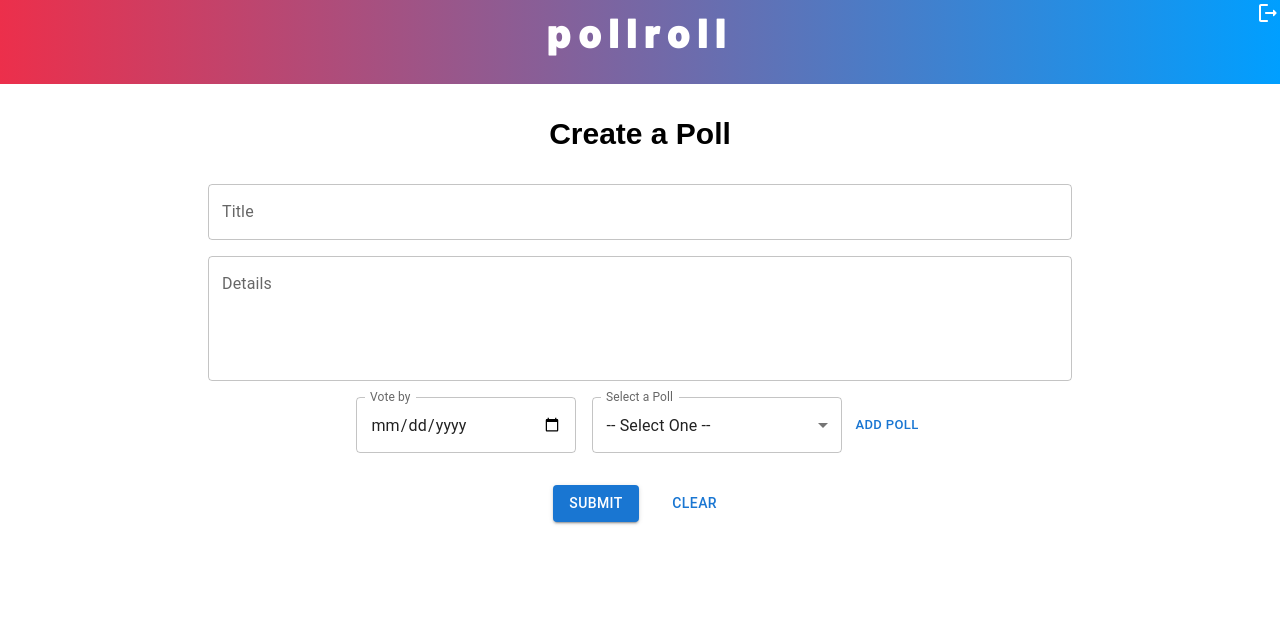
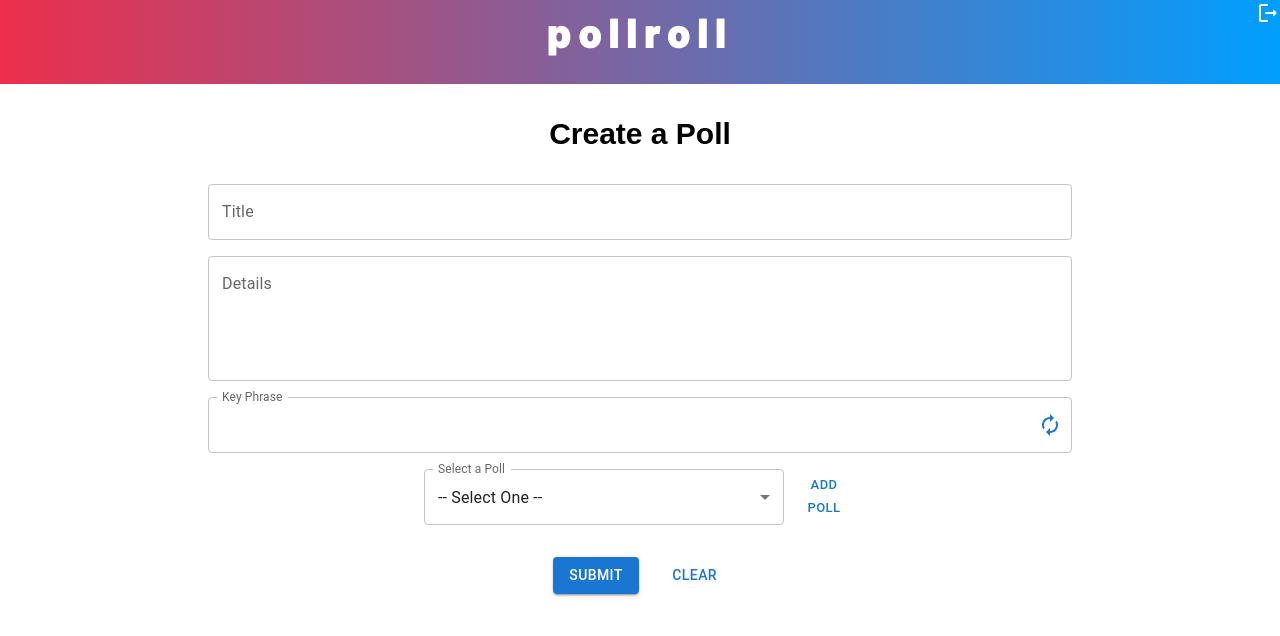
Before and after one commit to 12C0DE/poll-roll, a React (Create React App) app: page /createPoll in a window 1280 px wide. Shown: the top 636 px of the page. Built offline with nearby package versions, Linux system fonts and the light colour scheme; no server answers; a web font is replaced by a local one.

Commit message:
keyphrase logic & create poll layout updated

```diff
--- a/package.json
+++ b/package.json
@@ -19,6 +19,7 @@
     "ipaddr": "^0.1.0",
     "postcss-cli": "^9.1.0",
     "public-ip": "^5.0.0",
+    "random-word-slugs": "^0.1.6",
     "react": "^17.0.2",
     "react-chartjs-2": "^4.0.1",
     "react-charts": "^3.0.0-beta.35",
--- a/src/Components/PollTypeList.js
+++ b/src/Components/PollTypeList.js
@@ -10,16 +10,15 @@
   const [selLocalPoll, setSelLocalPoll] = useState(PollEnums.None);
 
   return (
-    <div className="flex flex-row flex-wrap gap-2 mb-8">
-      <FormControl>
-        <InputLabel id="demo-simple-select-label">Select a Poll</InputLabel>
+    <div className="flex flex-col gap-2 w-full md:w-1/2 md:flex-row">
+      <FormControl className="w-full grow shrink">
+        <InputLabel id="simple-select-label">Select a Poll</InputLabel>
         <Select
-          labelId="demo-simple-select-label"
-          id="demo-simple-select"
+          labelId="simple-select-label"
+          id="simple-select"
           value={selLocalPoll}
           label="Select a Poll"
           onChange={(e) => setSelLocalPoll(e.target.value)}
-          style={{ width: "250px" }}
         >
           <MenuItem value={PollEnums.None}>-- Select One --</MenuItem>
           <MenuItem value={PollEnums.Dates}>Dates</MenuItem>
@@ -29,7 +28,7 @@
       </FormControl>
       <Button
         size="small"
-        style={{ margin: "auto" }}
+        className="mb-8 md:mb-0"
         onClick={() => add(selLocalPoll)}
       >
         Add Poll
--- a/src/Pages/CreatePoll.js
+++ b/src/Pages/CreatePoll.js
@@ -11,21 +11,34 @@
 import TextField from "@mui/material/TextField";
 import Stack from "@mui/material/Stack";
 import Button from "@mui/material/Button";
+import InputAdornment from "@mui/material/InputAdornment";
+import { generateSlug } from "random-word-slugs";
+import { IconButton } from "@mui/material";
+import AutorenewIcon from "@mui/icons-material/Autorenew";
+import Tooltip from "@mui/material/Tooltip";
+import AdapterDateFns from "@mui/lab/AdapterDateFns";
+import LocalizationProvider from "@mui/lab/LocalizationProvider";
+import DatePicker from "@mui/lab/DatePicker";
+import { Controller } from "react-hook-form";
 
 const CreatePoll = ({ history }) => {
   const { polls, addPollOption, clearPolls, setPolls, user } =
     useContext(GlobalContext);
   const {
+    control,
     register,
     reset,
     handleSubmit,
     formState: { errors },
+    getValues,
+    setValue,
   } = useForm();
 
   useEffect(() => {
     reset({
       titleName: "",
       txtDetails: "",
+      keyPhrase: "",
       rsvpDate: "",
     });
 
@@ -50,11 +63,28 @@
     await addPollOption(newPoll);
   };
 
-  const submitPoll = (data) => {
+  const submitPoll = async (data) => {
     console.log("submitPoll");
+    let isUnique = null;
 
     if (!polls.pollOptions.length > 0) {
       console.log("polls length = 0");
+      return;
+    }
+
+    //check if key phrase is available
+    await axios
+      .get(
+        `https://pollroll-api.herokuapp.com/polls/keyphrase/${data.keyPhrase}`
+      )
+      .then((res) => {
+        isUnique = res.data.isUnique;
+      });
+
+    if (isUnique === null) {
+      return;
+    } else if (!isUnique) {
+      alert("Key Phrase is already in use. Change your Key Phrase.");
       return;
     }
 
@@ -71,6 +101,7 @@
     const newPoll = {
       pollName: data.titleName,
       details: data.txtDetails,
+      keyPhrase: data.keyPhrase,
       rsvpDate: data.rsvpDate,
       pollOptions: polls.pollOptions,
       pollKind: pollKind,
@@ -103,7 +134,7 @@
         <div className="flex w-full place-content-center">
           <form
             onSubmit={handleSubmit(submitPoll)}
-            className="w-3/4 place-self-start"
+            className="place-self-start w-full md:w-3/4"
           >
             <Stack spacing={2}>
               <TextField
@@ -128,31 +159,75 @@
                   required: "Details are required",
                 })}
               />
-              <div className="flex flex-row place-content-center flex-wrap space-x-4 space-y-4 md:space-y-0">
+              <TextField
+                name="keyphrase"
+                variant="outlined"
+                label="Key Phrase"
+                error={errors.keyPhrase}
+                helperText={errors.keyPhrase && errors.keyPhrase.message}
+                {...register("keyPhrase", {
+                  required:
+                    "Key Phrase is required. Allows users to search for Poll.",
+                })}
+                InputLabelProps={{ shrink: true }}
+                InputProps={{
+                  endAdornment: (
+                    <InputAdornment position="end">
+                      <Tooltip title="Generate random key phrase" arrow>
+                        <IconButton
+                          aria-label="toggle password visibility"
+                          onClick={() =>
+                            setValue(
+                              "keyPhrase",
+                              generateSlug(3, { format: "lower" })
+                            )
+                          }
+                          edge="end"
+                        >
+                          <AutorenewIcon color="primary" />
+                        </IconButton>
+                      </Tooltip>
+                    </InputAdornment>
+                  ),
+                }}
+              />
+              <div className="flex flex-row place-content-center flex-wrap space-x-4 space-y-4 mb-4 md:mb-0">
+                <LocalizationProvider dateAdapter={AdapterDateFns}>
+                  <Controller
+                    name="rsvpDate"
+                    control={control}
+                    render={({
+                      field: { onChange, value },
+                      fieldState: { error, invalid },
+                    }) => (
+                      <DatePicker
+                        disablePast
+                        label="Vote by:"
+                        value={getValues("rsvpDate")}
+                        onChange={(newValue) => {
+                          setValue("rsvpDate", newValue);
+                        }}
+                        renderInput={(params) => (
                           <TextField
                             id="rsvpDate"
-                  label="Vote by"
-                  type="date"
-                  className="min-w-sm"
-                  sx={{ width: 220, minWidth: 100 }}
+                            className="w-full md:w-1/2"
                             error={errors.rsvpDate}
-                  helperText={errors.rsvpDate && errors.rsvpDate.message}
+                            helperText={
+                              errors.rsvpDate && errors.rsvpDate.message
+                            }
                             InputLabelProps={{
                               shrink: true,
                             }}
                             {...register("rsvpDate", {
                               required: "Enter a valid RSVP date",
-                    validate: {
-                      setLaterDate: (value) => {
-                        return (
-                          new Date(value).getTime() >
-                            new Date(Date.now()).getTime() ||
-                          "Can't pick a date in the past"
-                        );
-                      },
-                    },
                             })}
+                            {...params}
                           />
+                        )}
+                      />
+                    )}
+                  />
+                </LocalizationProvider>
                 <PollTypeList add={add2Polls} />
               </div>
             </Stack>
--- a/src/Pages/EditPolls2.js
+++ b/src/Pages/EditPolls2.js
@@ -78,6 +78,7 @@
     const updatedPoll = {
       pollName: polls.pollName,
       details: details,
+      keyPhrase: polls.keyPhrase,
       rsvpDate: rsvp,
       pollOptions: polls.pollOptions,
       authId: polls.authId,
@@ -131,6 +132,20 @@
                   }}
                 >
                   https://pollroll-api.herokuapp.com/voteat/add/{_id}
+                </label>
+                {copied && <ActionAlert showSb={copied} msg="Copied!" />}
+              </div>
+              <div className="flex flex-col justify-center gap-2 pb-4 px-4 sm:px-0 sm:flex-row">
+                <h4>Key Phrase: </h4>
+                <label
+                  className="mx-2 flex-wrap sm:mx-0 underline hover:decoration-orange"
+                  style={{ color: "#27A6F9" }}
+                  onClick={() => {
+                    navigator.clipboard.writeText(`${polls.keyPhrase}`);
+                    setCopied(true);
+                  }}
+                >
+                  {polls.keyPhrase}
                 </label>
                 {copied && <ActionAlert showSb={copied} msg="Copied!" />}
               </div>
--- a/src/Pages/Home.js
+++ b/src/Pages/Home.js
@@ -1,18 +1,23 @@
 import React, { useContext, useEffect, useState } from "react";
 import { useHistory } from "react-router-dom";
-import { useParams } from "react-router";
+import { useParams, Redirect } from "react-router";
 import axios from "axios";
 
 import { GlobalContext } from "../Context/GlobalState";
 import { PollCard } from "../Components/PollCard";
 import { LoadingSkeleton } from "../Components/LoadingSkeleton";
-
-import Button from "@mui/material/Button";
-import Card from "@mui/material/Card";
-import CardActions from "@mui/material/CardActions";
-import CardContent from "@mui/material/CardContent";
-import Typography from "@mui/material/Typography";
-import Container from "@mui/material/Container";
+import {
+  Container,
+  Stack,
+  TextField,
+  Card,
+  CardActions,
+  CardContent,
+  Typography,
+  Button,
+} from "@mui/material";
+import IconButton from "@mui/material/IconButton";
+import SearchIcon from "@mui/icons-material/Search";
 
 export const Home = () => {
   const { aid } = useParams();
@@ -21,6 +26,8 @@
   const [pollVotingNames, setPollVotingNames] = useState([{}]);
   const history = useHistory();
   const [isLoading, setIsLoading] = useState(true);
+  const [keyphrase, setKeyphrase] = useState("");
+  const [keyphraseError, setKeyphraseError] = useState(false);
 
   useEffect(() => {
     let unmounted = false;
@@ -81,6 +88,19 @@
     }
   }, [user]);
 
+  const keyPhraseSearch = () => {
+    axios
+      .get(`https://pollroll-api.herokuapp.com/polls/pollsearch/${keyphrase}`)
+      .then((res) => {
+        if (res.data !== null) {
+          setKeyphraseError(false);
+          history.push(`/voting/${res.data._id}`);
+        } else {
+          setKeyphraseError(true);
+        }
+      });
+  };
+
   return (
     <div className="flex flex-col">
       {isLoading ? (
@@ -92,6 +112,38 @@
           </div>
 
           <Container maxWidth="lg">
+            <Stack
+              direction="row"
+              spacing={2}
+              width="80%"
+              maxWidth="800px"
+              className="justify-self-center m-auto"
+              mb={4}
+            >
+              <TextField
+                name="keyPhrase"
+                variant="outlined"
+                label="Search for a Poll with a Key Phrase"
+                color="secondary"
+                value={keyphrase}
+                onChange={(e) => setKeyphrase(e.target.value)}
+                fullWidth
+                inputProps={{
+                  inputMode: "text",
+                  pattern: "[a-zA-Z0-9_]*",
+                }}
+                error={keyphraseError}
+                helperText={keyphraseError && "Key Phrase does not exist"}
+              />
+              <IconButton
+                aria-label="search"
+                color="secondary"
+                onClick={keyPhraseSearch}
+                disabled={keyphrase.length > 0 ? false : true}
+              >
+                <SearchIcon />
+              </IconButton>
+            </Stack>
             <div className="flex flex-row flex-wrap justify-evenly gap-4">
               <Card sx={{ minWidth: 275 }} style={{ backgroundColor: "#eee" }}>
                 <CardContent>
--- a/src/styles/main.css
+++ b/src/styles/main.css
@@ -417,9 +417,12 @@
 .m-4 {
   margin: 1rem;
 }
-.my-4 {
-  margin-top: 1rem;
-  margin-bottom: 1rem;
+.m-auto {
+  margin: auto;
+}
+.my-6 {
+  margin-top: 1.5rem;
+  margin-bottom: 1.5rem;
 }
 .mx-2 {
   margin-left: 0.5rem;
@@ -435,6 +438,9 @@
 }
 .mb-8 {
   margin-bottom: 2rem;
+}
+.mb-6 {
+  margin-bottom: 1.5rem;
 }
 .mb-4 {
   margin-bottom: 1rem;
@@ -460,11 +466,11 @@
 .w-full {
   width: 100%;
 }
+.w-1\/2 {
+  width: 50%;
+}
 .w-3\/4 {
   width: 75%;
-}
-.w-1\/2 {
-  width: 50%;
 }
 .max-w-md {
   max-width: 28rem;
@@ -483,6 +489,9 @@
 }
 .shrink {
   flex-shrink: 1;
+}
+.grow {
+  flex-grow: 1;
 }
 .basis-1\/6 {
   flex-basis: 16.666667%;
@@ -508,9 +517,6 @@
 }
 .place-content-center {
   place-content: center;
-}
-.place-content-stretch {
-  place-content: stretch;
 }
 .content-center {
   align-content: center;
@@ -573,6 +579,9 @@
 }
 .justify-self-end {
   justify-self: end;
+}
+.justify-self-center {
+  justify-self: center;
 }
 .overflow-auto {
   overflow: auto;
@@ -673,28 +682,42 @@
     flex-direction: row;
   }
 
-  .sm\:place-content-center {
-    place-content: center;
-  }
-
-  .sm\:space-y-0 > :not([hidden]) ~ :not([hidden]) {
-    --tw-space-y-reverse: 0;
-    margin-top: calc(0px * calc(1 - var(--tw-space-y-reverse)));
-    margin-bottom: calc(0px * var(--tw-space-y-reverse));
-  }
-
-  .sm\:space-x-4 > :not([hidden]) ~ :not([hidden]) {
-    --tw-space-x-reverse: 0;
-    margin-right: calc(1rem * var(--tw-space-x-reverse));
-    margin-left: calc(1rem * calc(1 - var(--tw-space-x-reverse)));
-  }
-
   .sm\:px-0 {
     padding-left: 0px;
     padding-right: 0px;
   }
 }
 @media (min-width: 768px) {
+
+  .md\:mb-0 {
+    margin-bottom: 0px;
+  }
+
+  .md\:w-1\/2 {
+    width: 50%;
+  }
+
+  .md\:w-3\/4 {
+    width: 75%;
+  }
+
+  .md\:flex-row {
+    flex-direction: row;
+  }
+
+  .md\:place-content-center {
+    place-content: center;
+  }
+
+  .md\:items-baseline {
+    align-items: baseline;
+  }
+
+  .md\:space-x-4 > :not([hidden]) ~ :not([hidden]) {
+    --tw-space-x-reverse: 0;
+    margin-right: calc(1rem * var(--tw-space-x-reverse));
+    margin-left: calc(1rem * calc(1 - var(--tw-space-x-reverse)));
+  }
 
   .md\:space-y-0 > :not([hidden]) ~ :not([hidden]) {
     --tw-space-y-reverse: 0;
--- a/tailwind.config.js
+++ b/tailwind.config.js
@@ -17,6 +17,7 @@
       "gray-dark": "#273444",
       gray: "#8492a6",
       "gray-light": "#d3dce6",
+      red: "#ff1744",
     },
     fontFamily: {
       sans: ["Graphik", "sans-serif"],
```
Also changed, not shown: src/Components/PollTypes.js (+7 -14 lines), 2 other files (tests, documents, lock files or other folders). Lines whose indentation alone changed are shown as unchanged.
